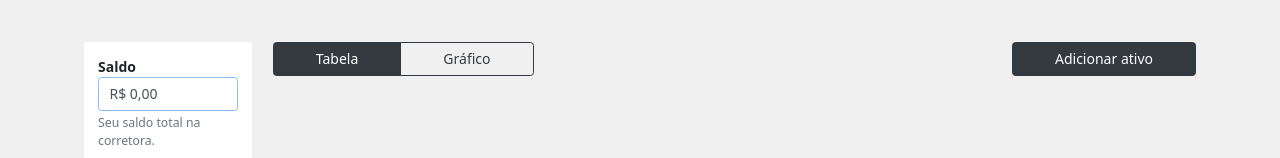
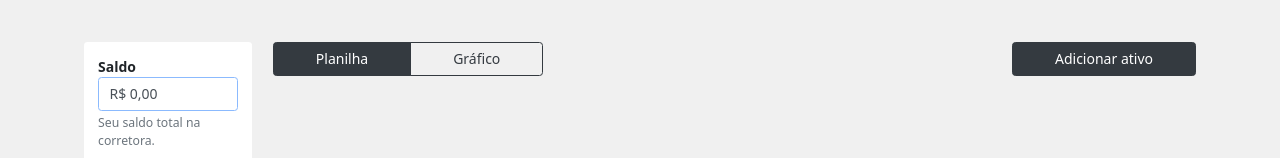
Before and after one commit to danjsillva/planilhapit-web, a React (Create React App) app: page /stocks in a window 1280 px wide. Shown: the top 158 px of the page. Built offline with nearby package versions, Linux system fonts and the light colour scheme.

Commit message:
fix: corrigido botao de navegacao para a planilha

```diff
--- a/src/pages/Stocks.js
+++ b/src/pages/Stocks.js
@@ -29,7 +29,7 @@ const Stocks = () => {
                 ])}
                 onClick={() => setTabIndex(0)}
               >
-                Tabela
+                Planilha
               </button>
               <button
                 type="button"
```
